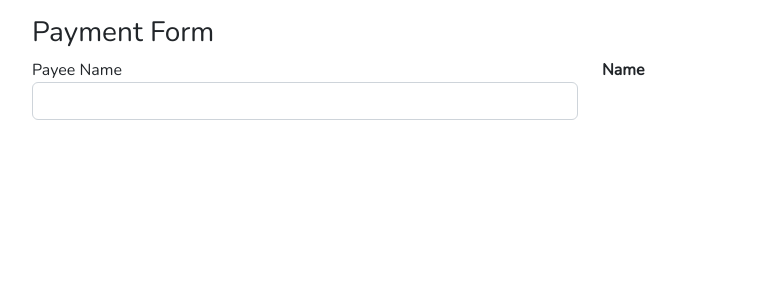
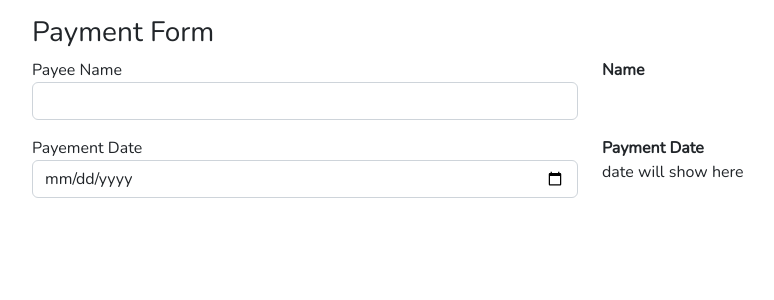
Before and after one commit to rhodinemma/pipes-circus, an Angular app: page / in a window 1280 px wide. Shown: the top 300 px of the page, without its empty margins (50-824 px from the left). Built offline with nearby package versions, Linux system fonts and the light colour scheme.

Commit message:
feat: add date picker

```diff
--- a/src/app/app.component.html
+++ b/src/app/app.component.html
@@ -14,4 +14,18 @@
       </div>
     </div>
   </div>
+
+  <div class="row mt-3">
+    <div class="form-group col">
+      <label>Payement Date</label>
+      <input type="date" class="form-control" (input)="onDateChange($event)" />
+    </div>
+
+    <div class="col">
+      <label><b>Payment Date</b></label>
+      <div>
+        {{ date }}
+      </div>
+    </div>
+  </div>
 </div>
--- a/src/app/app.component.ts
+++ b/src/app/app.component.ts
@@ -7,8 +7,16 @@ import { Component } from '@angular/core';
 })
 export class AppComponent {
   name: string = '';
+  date: string = 'date will show here';
 
   onNameChange(value: string) {
     this.name = value;
   }
+
+  onDateChange(event: Event) {
+    const target = event.target;
+    if (target instanceof HTMLInputElement) {
+      this.date = target.value;
+    }
+  }
 }
```
